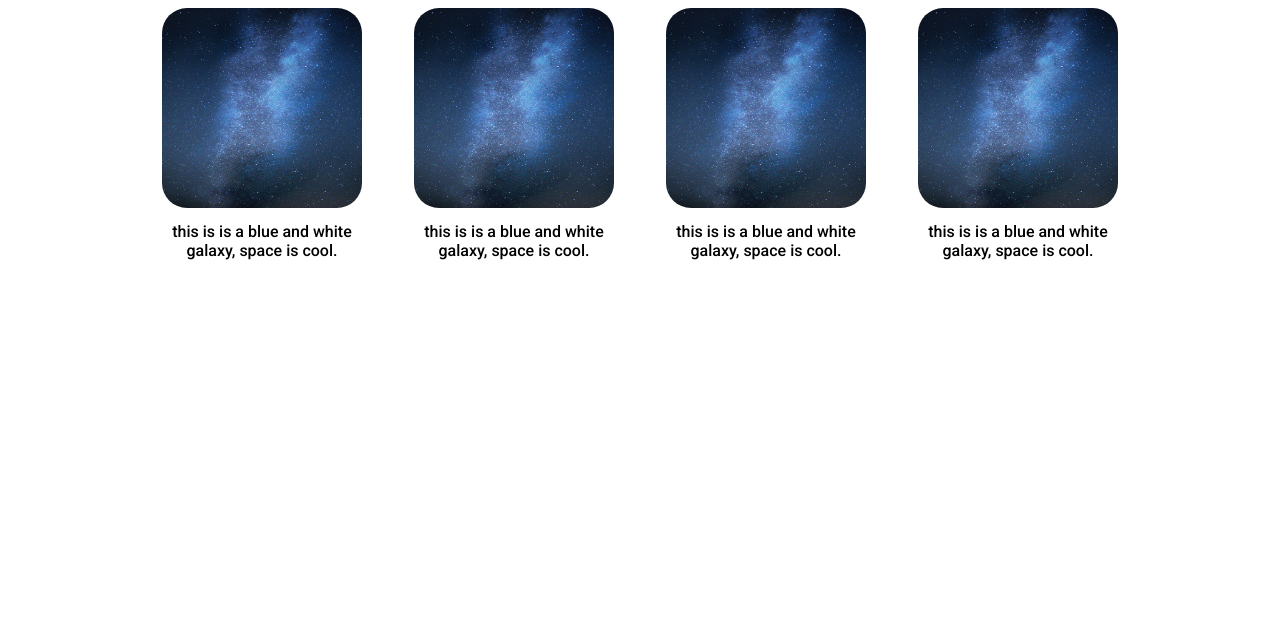
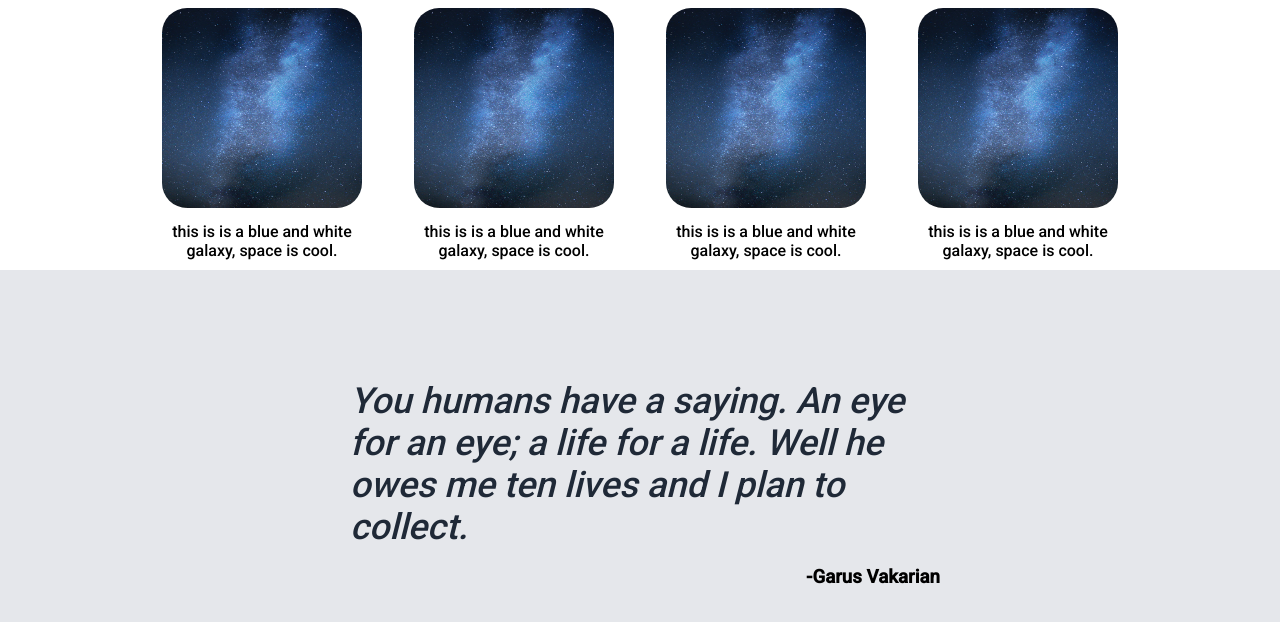
Before and after one commit to TylerChea/Odin-Landing-Page, a plain HTML site: page index.html in a window 1280 px wide. Shown: the part 594-1216 px from the top of the page. Before the commit the page ends 864 px from the top, so only its background shows below. Drawn offline with Linux system fonts and the light colour scheme.

Commit message:
Add HTML and style third section

```diff
--- a/index.html
+++ b/index.html
@@ -63,6 +63,12 @@
         </div>
     </div>
     <!-- Section 3: Quote -->
+    <div class="quotecontainer">
+        <div class="quote">
+            <p> You humans have a saying. An eye for an eye; a life for a life. Well he owes me ten lives and I plan to collect.</p>
+            <h3>-Garus Vakarian</h3>
+        </div>
+    </div>
     <!-- Section 4: Call to action -->
 </body>
 </html>
--- a/styles.css
+++ b/styles.css
@@ -75,13 +75,29 @@ h2 {
 .imgtext img {
     border-radius: 25px;
 }
+/* End Section 2 */
 
+/* Start Section 3 */
+.quotecontainer {
+    background-color: #E5E7EB;
 
+}
+.quote {
+        max-width: 600px;
+        margin: 0px auto;
+        padding: 100px;
+}
+.quote p {
+    color: #1F2937;
+    font-size: 36px;
+    font-style: italic;
+}
+.quote h3 {
+    text-align: end;
+}
 
+/* End Section 3 */
 
-
-
-/* End Section 2 */
 a {
     text-decoration: none;
     color: grey;
```
